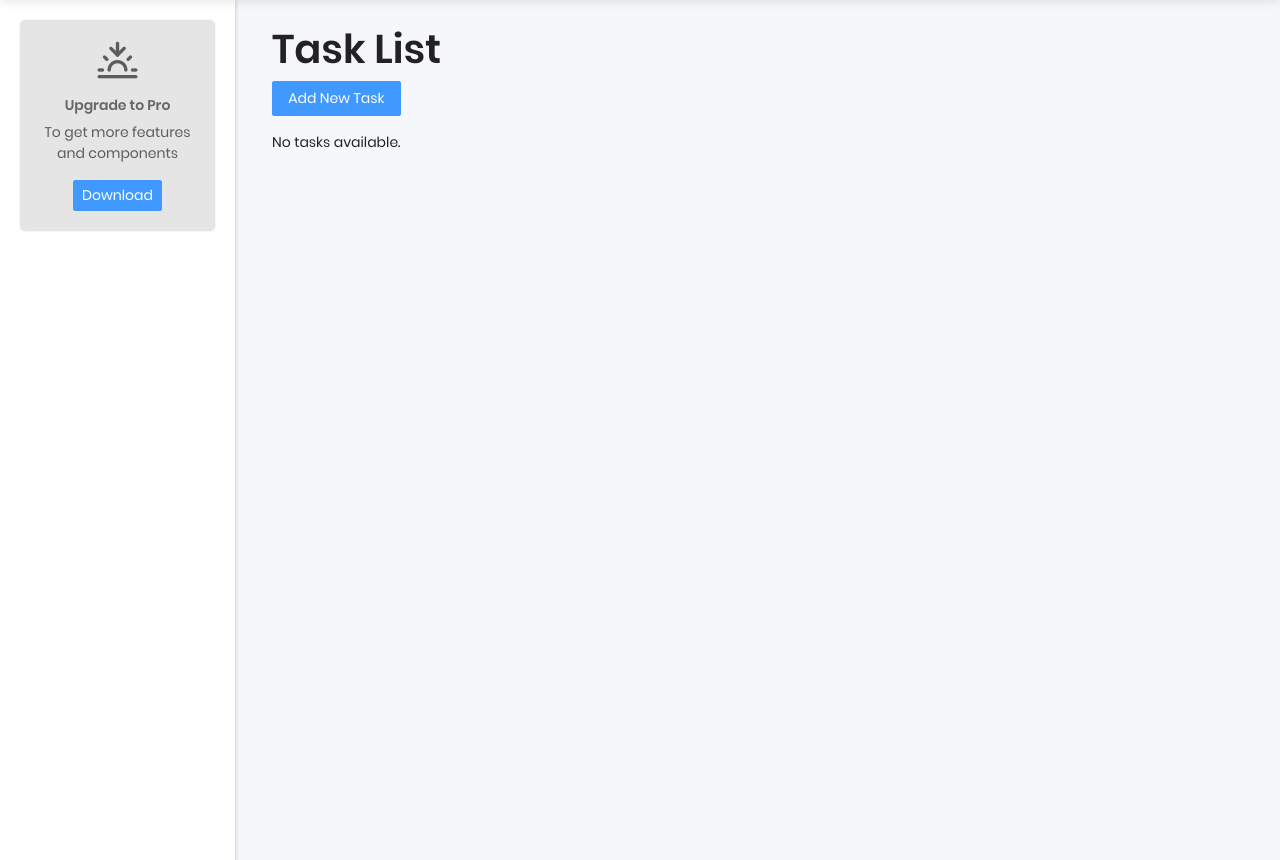
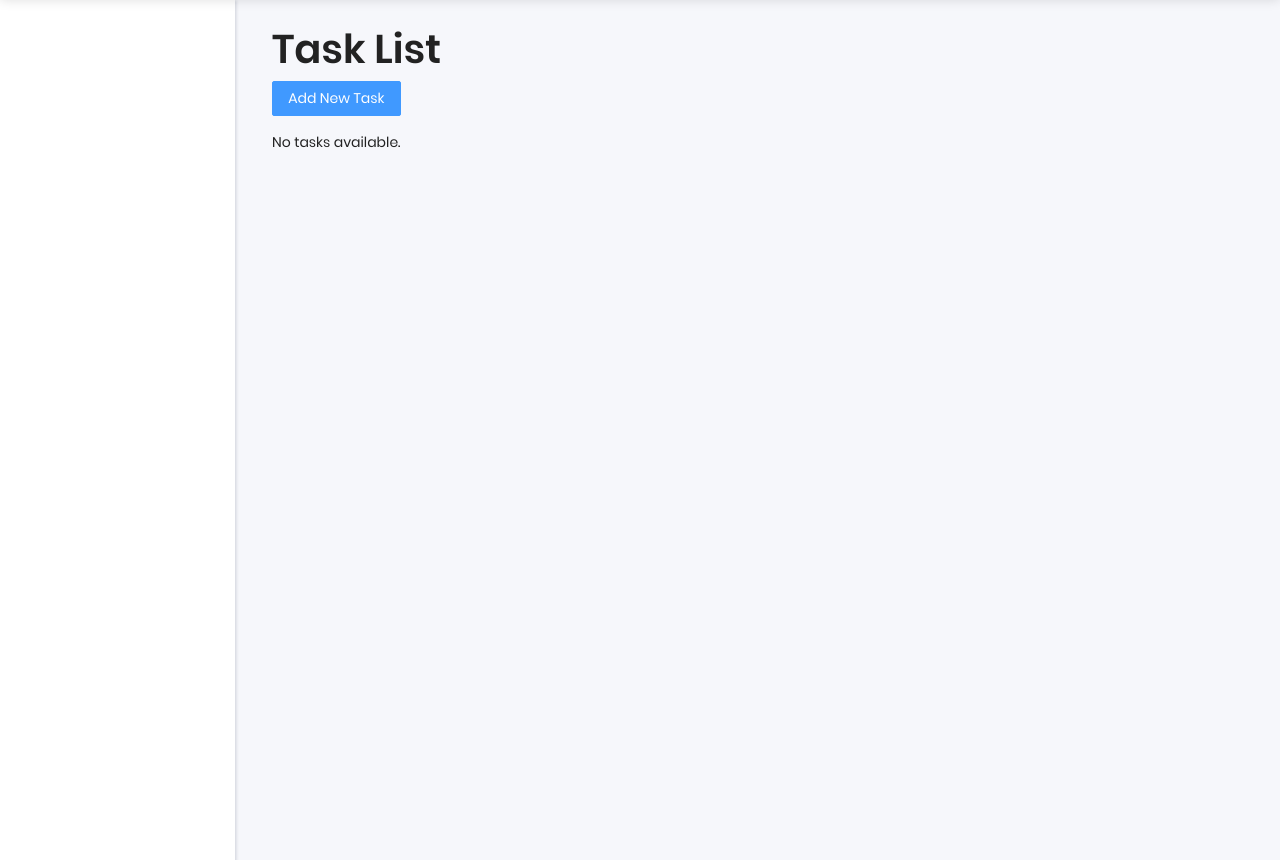
Before and after one commit to r0manvynnytskyi/todo-list, a Django app: page / in a window 1280 px wide. Shown: the part 56-916 px from the top of the page. Run offline with Django 5.2, Linux system fonts and the light colour scheme; data that the repository does not hold is empty; some libraries are stand-ins or nearby versions.

Commit message:
delete advertisement from sidebar

```diff
--- a/templates/includes/sidebar.html
+++ b/templates/includes/sidebar.html
@@ -1,16 +1,5 @@
 <nav class="pcoded-navbar menupos-fixed menu-light ">
-    <div
-        class="navbar-wrapper  ">
-        <div class="navbar-content scroll-div">
-            <div class="card text-center">
-                <div class="card-body px-3">
-                    <i class="feather icon-sunset f-40"></i>
-                    <h6 class="mt-3">Upgrade to Pro</h6>
-                    <p>To get more features and components</p>
-                    <a href="https://appseed.us/product/gradient-able/django/" target="_blank"
-                        class="btn btn-primary btn-sm text-white m-0">Download</a>
-                </div>
-            </div>
+    <div>
+
         </div>
-    </div>
 </nav>
```
